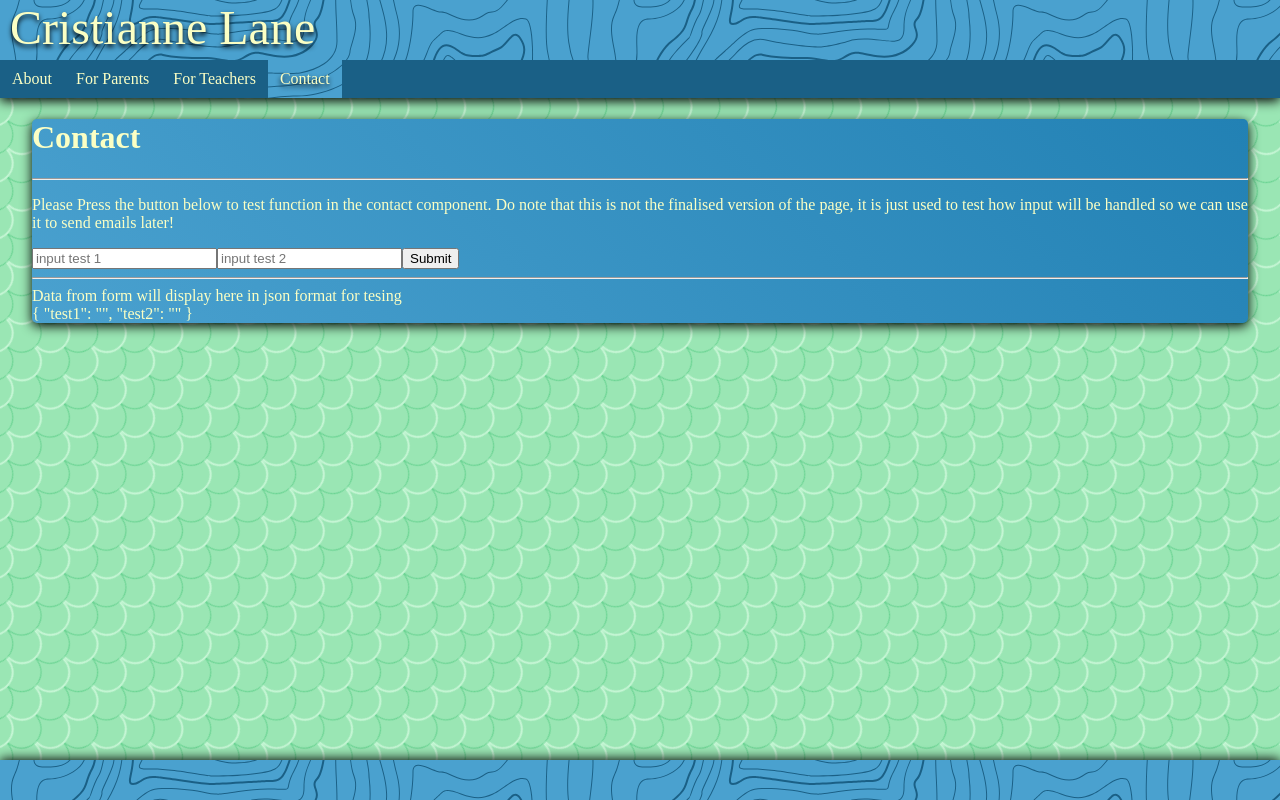
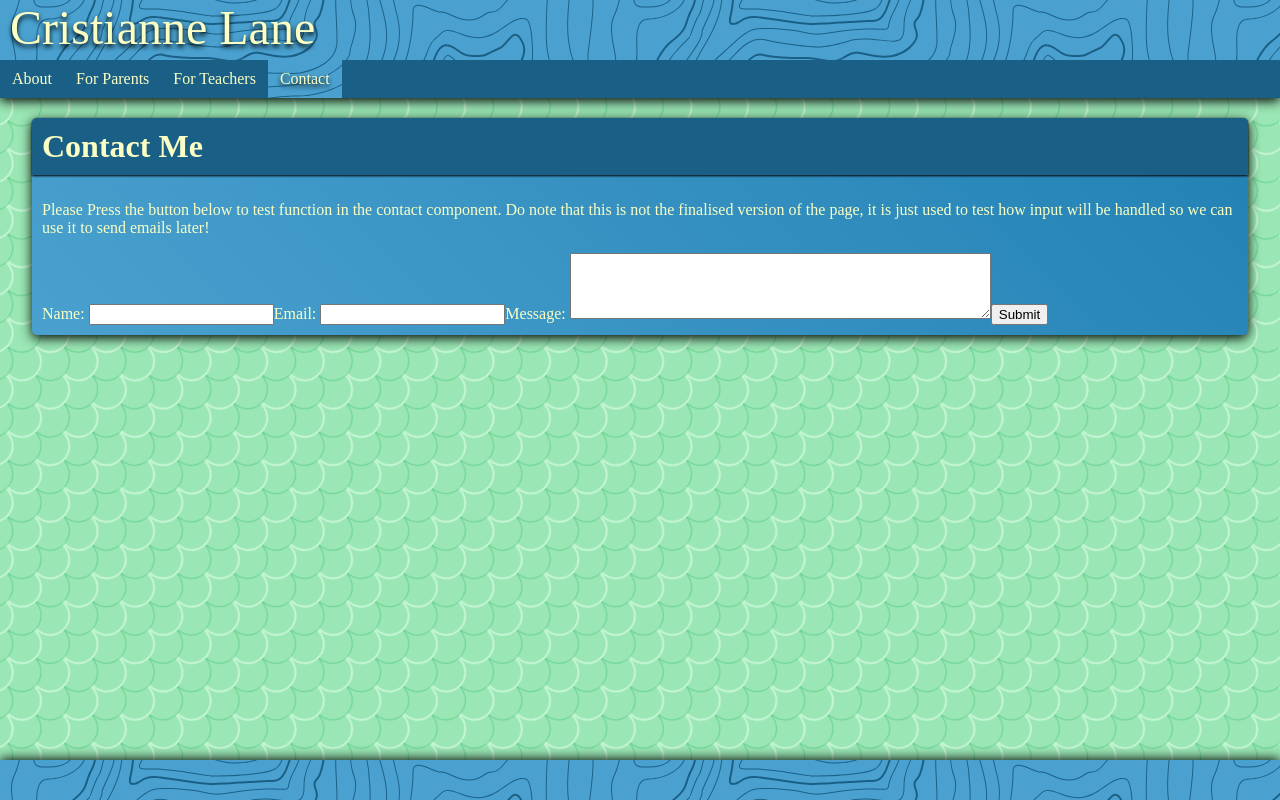
Before and after one commit to palminski/kind-aunty, an Angular app: page /contact in a window 1280 px wide. Built offline with nearby package versions, Linux system fonts and the light colour scheme.

Commit message:
using reactive forms

```diff
--- a/src/app/app.module.ts
+++ b/src/app/app.module.ts
@@ -1,6 +1,6 @@
 import { NgModule } from '@angular/core';
 import { BrowserModule } from '@angular/platform-browser';
-import { FormsModule } from '@angular/forms';
+import { ReactiveFormsModule } from '@angular/forms';
 
 import { AppRoutingModule } from './app-routing.module';
 import { AppComponent } from './app.component';
@@ -36,7 +36,7 @@ import { ScrollAnimationDirective } from './directives/scroll-animation/scroll-a
   imports: [
     BrowserModule,
     AppRoutingModule,
-    FormsModule
+    ReactiveFormsModule
   ],
   providers: [],
   bootstrap: [AppComponent]
--- a/src/app/pages/contact/contact.component.css
+++ b/src/app/pages/contact/contact.component.css
@@ -0,0 +1,3 @@
+h1 {
+    margin: 0;
+}
--- a/src/app/pages/contact/contact.component.html
+++ b/src/app/pages/contact/contact.component.html
@@ -1,23 +1,32 @@
 <div class="page grow-in">
-    <div class="container block">
-        <h1>Contact</h1>
-        <hr>
-        <p>Please Press the button below to test function in the contact component. Do note that this is not the
-            finalised version of the page, it is just used to test how input will be handled so we can use it to send
-            emails later!</p>
-        <form #contactForm="ngForm" (ngSubmit)="onSubmit()">
-            <input id="input-test-1" placeholder="input test 1" [(ngModel)]="model.test1" name="test1"
-                (ngModelChange)="onFormChanged()">
+    <div class="container">
 
-            <input id="input-test-2" placeholder="input test 2" [(ngModel)]="model.test2" name="test2"
-                (ngModelChange)="onFormChanged()">
-            <button>Submit</button>
+        <div class="block animate-from-transparent" appScrollAnimation>
+            <div class="block-header">
+                <h1>Contact Me</h1>
+            </div>
+            <div class="block-body">
+                <p>Please Press the button below to test function in the contact component. Do note that this is not the
+                    finalised version of the page, it is just used to test how input will be handled so we can use it to send
+                    emails later!</p>
+                <form [formGroup]="ContactForm" (ngSubmit)="onSubmit()">
+                    <label for="name">Name: </label>
+                    <input id="name" formControlName="name" required />
 
-        </form>
-        <h1 *ngIf="isSubmitted">Form was Submited with values: [{{submittedMessage.test1}}] [{{submittedMessage.test2}}]
-        </h1>
-        <hr>
-        Data from form will display here in json format for tesing
-        <br> {{model | json}}
+                    <label for="email">Email: </label>
+                    <input id="email" formControlName="email" required />
+
+                    <label for="message">Message: </label>
+                    <textarea id="message" formControlName="message"  rows="4" cols="50" required></textarea>
+
+                    <button type="submit">Submit</button>
+                </form>
+
+            </div>
+
+        </div>
+
+
+
     </div>
 </div>
--- a/src/app/pages/contact/contact.component.ts
+++ b/src/app/pages/contact/contact.component.ts
@@ -1,31 +1,37 @@
-import { Component } from '@angular/core';
+import { Component, OnInit } from '@angular/core';
+import { FormBuilder, FormGroup, Validators } from '@angular/forms';
 
-import { Message } from './message';
 
 @Component({
   selector: 'app-contact',
   templateUrl: './contact.component.html',
   styleUrls: ['./contact.component.css']
 })
-export class ContactComponent {
+export class ContactComponent implements OnInit{
 
-  model = new Message("", "");
-  submittedMessage: Message = new Message("","");
-  isSubmitted: boolean = false;
-  inputTest1: string = "";
-  inputTest2: string = "";
+  ContactForm!: FormGroup;
 
-  //Make sure we reset the submission value when the form is changed so the message will no longer appear
-  onFormChanged() {
-    this.isSubmitted = false;
+  constructor(private fb: FormBuilder) {};
+
+  ngOnInit() {
+    this.ContactForm = this.fb.group({
+      name: ["", Validators.required],
+      email: ["", [Validators.required, Validators.email]],
+      message: ["", Validators.required]
+    })
   }
 
   //record submitted values and reset the ones on the form
-  onSubmit() {
-    this.submittedMessage.test1 = this.model.test1;
-    this.submittedMessage.test2 = this.model.test2;
-    this.model.test1 = "";
-    this.model.test2 = "";
-    this.isSubmitted = true;
+  onSubmit(): void {
+    console.log("submitted")
+    if (this.ContactForm.valid) {
+      console.log(this.ContactForm.value);
+      this.ContactForm.reset();
+    }
+    else {
+      console.log("error");
+      console.log(this.ContactForm.errors);
+    }
+
   }
 }
--- a/src/app/pages/contact/message.ts
+++ /dev/null
@@ -1,6 +0,0 @@
-export class Message {
-    constructor(
-        public test1: string,
-        public test2: string
-    ) {}
-}
```
